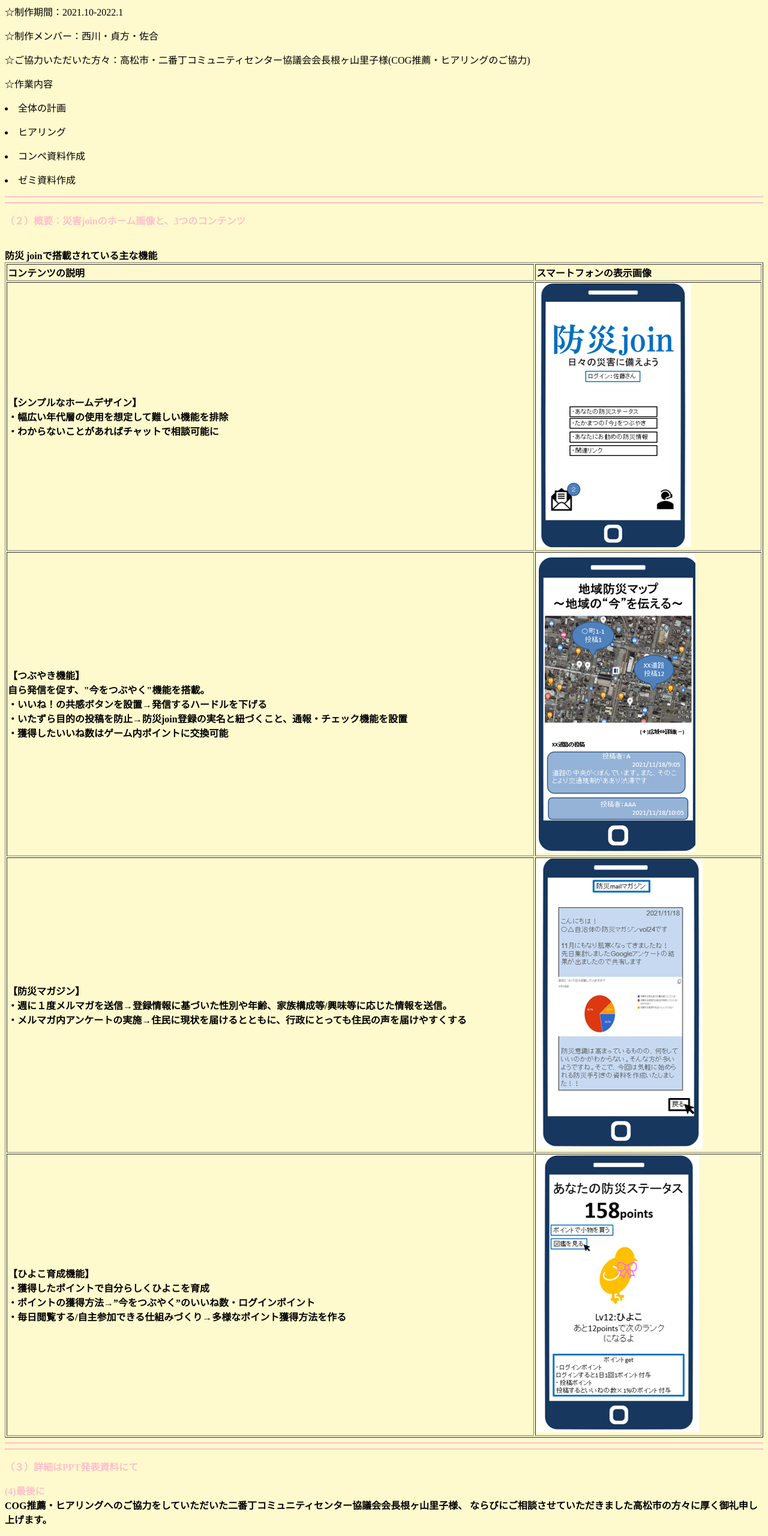
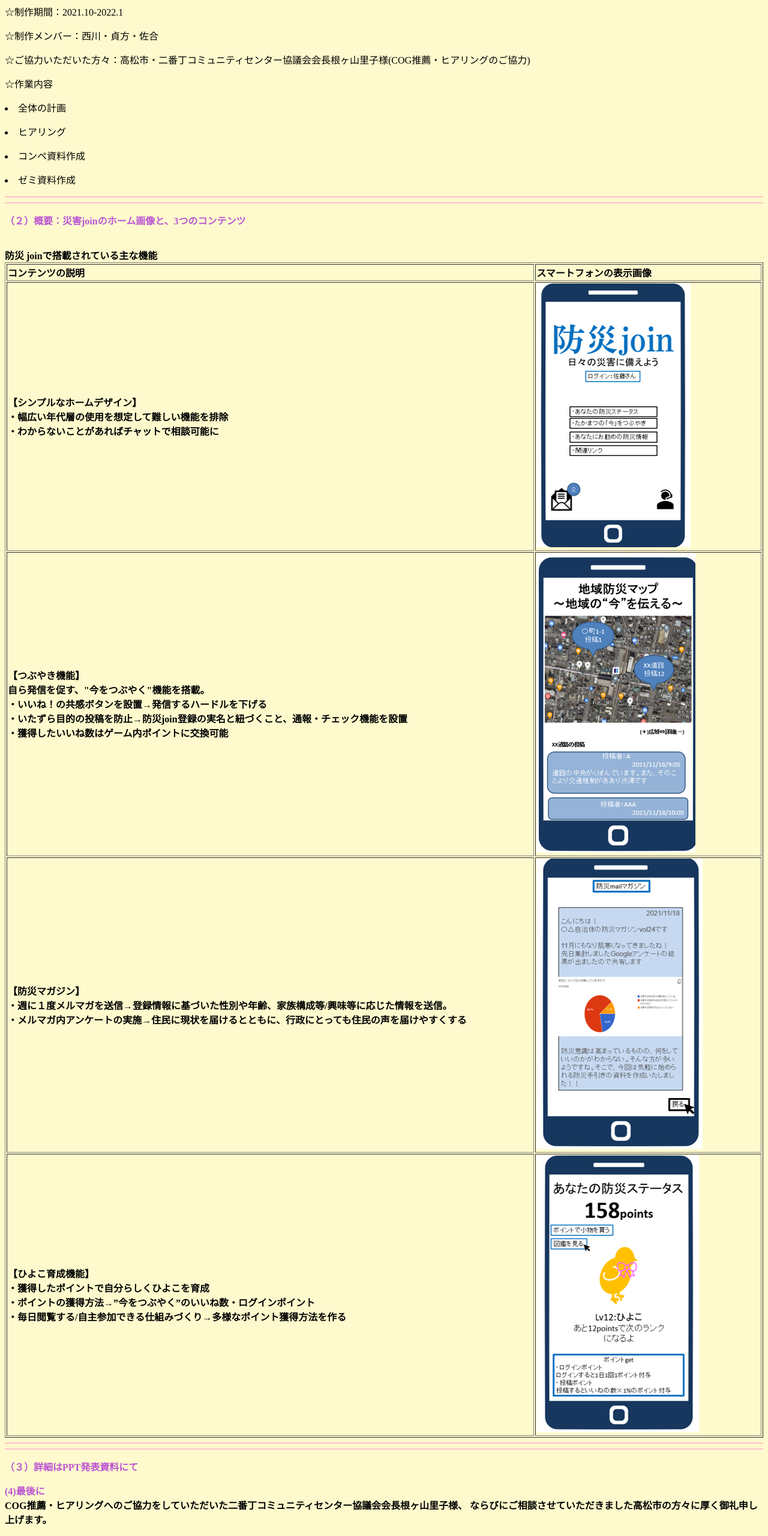
Before and after one commit to kananan06/kananan06.github.io, a plain HTML site: page index.html in a window 1280 px wide. Shown: the part 180-2740 px from the top of the page at 60% size. Drawn offline with Linux system fonts and the light colour scheme.

Commit message:
Update index.html

```diff
--- a/index.html
+++ b/index.html
@@ -11,7 +11,7 @@
      Nishikawa's卒論制作
    </font></b></center></h1>
 
-<p><b><font color=pink>（１）卒業制作発表：高松市の防災について</font></b></p>
+<p><b><font color=mediumorchid>（１）卒業制作発表：高松市の防災について</font></b></p>
     <br>☆目的:高松市における日常の防災意識向上を行う
     <br>
 
@@ -26,7 +26,7 @@
   <hr color=pink>
   <hr color=pink>
 
-    <p><b><font color=pink>（２）概要：災害joinのホーム画像と、3つのコンテンツ</font></p>
+    <p><b><font color=mediumorchid>（２）概要：災害joinのホーム画像と、3つのコンテンツ</font></p>
 
       <br>
       防災  joinで搭載されている主な機能
@@ -94,8 +94,8 @@
       <hr color=pink>
       <hr color=pink>
 
-    <p><font color=pink>（３）詳細はPPT発表資料にて</font></p>
-    <p><font color=pink>(4)最後に</font>
+    <p><font color=mediumorchid>（３）詳細はPPT発表資料にて</font></p>
+    <p><font color=mediumorchid>(4)最後に</font>
       <br>COG推薦・ヒアリングへのご協力をしていただいた二番丁コミュニティセンター協議会会長根ヶ山里子様、
       ならびにご相談させていただきました高松市の方々に厚く御礼申し上げます。</p>
 
```
